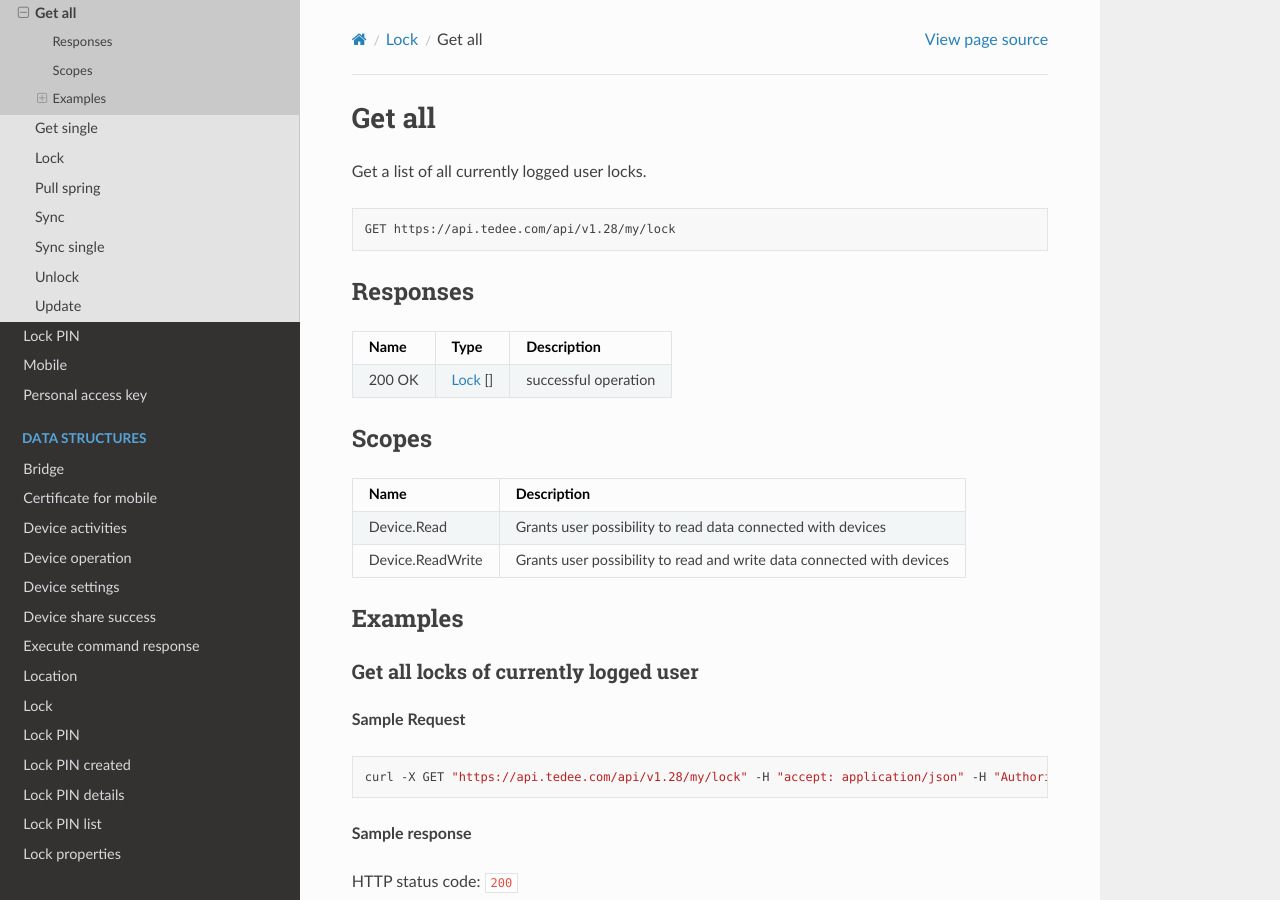
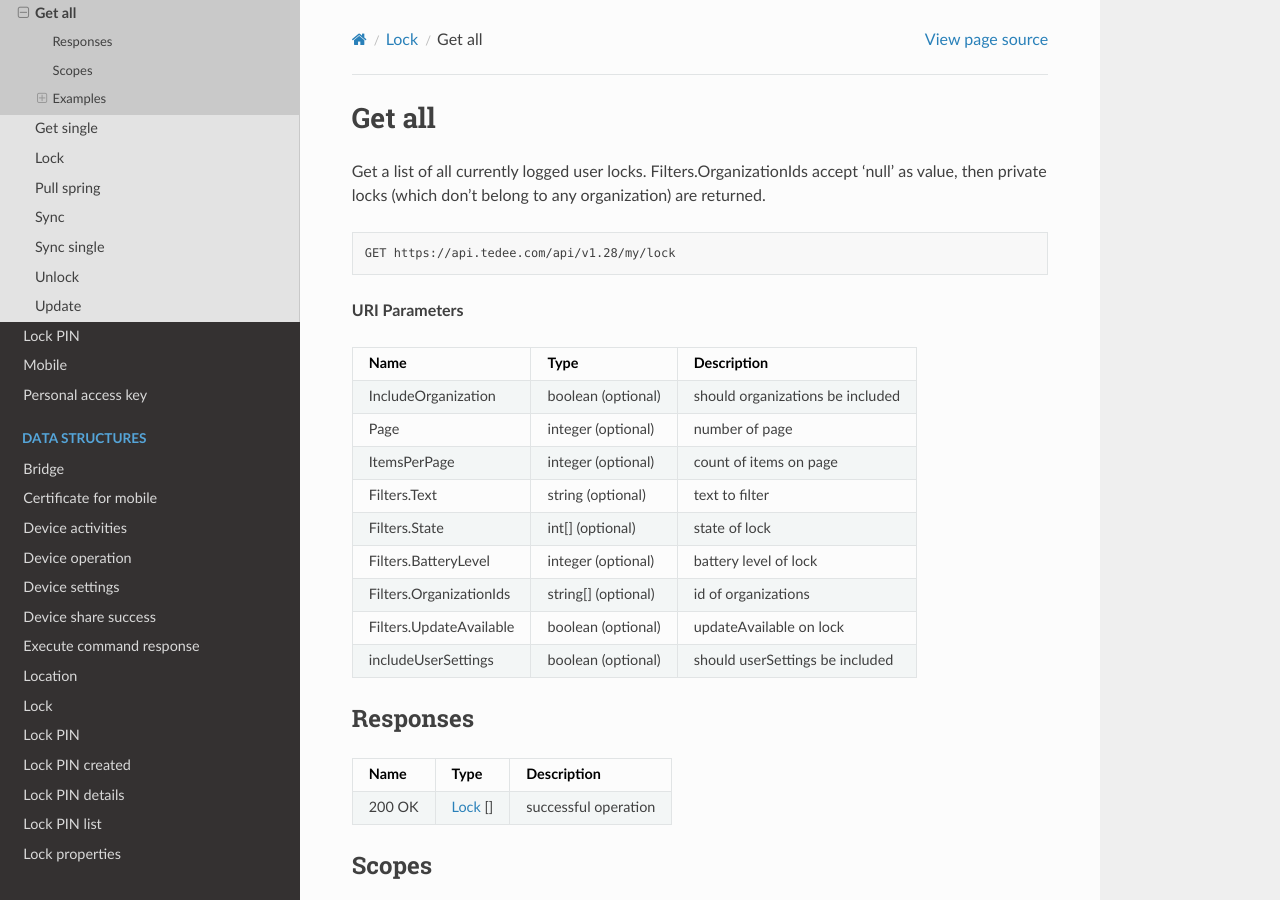
Before and after one commit to tedee-com/tedee-api-doc, a Sphinx documentation site: the page built from docs/source/endpoints/lock/get-all.rst, in a window 1280 px wide and 900 px high. Built offline with Sphinx 7.4.7 and the Read the Docs theme 2.0.0, drawn with Linux system fonts in a browser that asks for light colours; pages that are not in the unit, such as notebooks, are missing from menus.

Commit message:
Updated locks documentation

```diff
--- a/docs/source/datastructures/lock.rst
+++ b/docs/source/datastructures/lock.rst
@@ -31,6 +31,12 @@ Lock
 +--------------------------+----------------------------------------------------+---------------------------------------------------+
 | name                     | string                                             | lock name                                         |
 +--------------------------+----------------------------------------------------+---------------------------------------------------+
+| organizationId           | integer                                             | id of organization that lock is connected to      |
++--------------------------+----------------------------------------------------+---------------------------------------------------+
+| organizationName         | string                                             | name of organization that lock is connected to    |
++--------------------------+----------------------------------------------------+---------------------------------------------------+
+| organizationSlug         | string                                             | unique, custom url of organization    |
++--------------------------+----------------------------------------------------+---------------------------------------------------+
 | revision                 | number                                             | current lock revision in database                 |
 +--------------------------+----------------------------------------------------+---------------------------------------------------+
 | serialNumber             | string                                             | lock serial number                                |
--- a/docs/source/endpoints/lock/get-all.rst
+++ b/docs/source/endpoints/lock/get-all.rst
@@ -2,10 +2,35 @@ Get all
 =========================
 
 Get a list of all currently logged user locks.
+Filters.OrganizationIds accept 'null' as value, then private locks (which don't belong to any organization) are returned.
 
 .. code-block:: sh
 
     GET |apiUrl|/api/|apiVersion|/my/lock
+
+**URI Parameters**
+
++------------------------+--------------------+---------------------------------+
+| Name                   | Type               | Description                     |
++========================+====================+=================================+
+| IncludeOrganization    | boolean (optional) | should organizations be included|
++------------------------+--------------------+---------------------------------+
+| Page                   | integer (optional) | number of page                  |
++------------------------+--------------------+---------------------------------+
+| ItemsPerPage           | integer (optional) | count of items on page          |
++------------------------+--------------------+---------------------------------+
+| Filters.Text           | string (optional)  | text to filter                  |
++------------------------+--------------------+---------------------------------+
+| Filters.State          | int[] (optional)   | state of lock                   |
++------------------------+--------------------+---------------------------------+
+| Filters.BatteryLevel   | integer (optional) | battery level of lock           |
++------------------------+--------------------+---------------------------------+
+| Filters.OrganizationIds| string[] (optional)| id of organizations             |
++------------------------+--------------------+---------------------------------+
+| Filters.UpdateAvailable| boolean (optional) | updateAvailable on lock         |
++------------------------+--------------------+---------------------------------+
+| includeUserSettings    | boolean (optional) | should userSettings be included |
++------------------------+--------------------+---------------------------------+
 
 Responses
 -------------
--- a/docs/source/endpoints/lock/update.rst
+++ b/docs/source/endpoints/lock/update.rst
@@ -22,7 +22,8 @@ Update lock.
 +---------------------------+---------------------------------------------------------------------------+----------------------------------------------------+
 | userSettings              | :doc:`User settings <../../datastructures/user-settings>` (optional)      | settings of current user for that device           |
 +---------------------------+---------------------------------------------------------------------------+----------------------------------------------------+
-
+| timeZone                  | datetime                                                                  | timezone of lock                                   |
++---------------------------+---------------------------------------------------------------------------+----------------------------------------------------+
 All parameters in this endpoint (except id and revision) are optional.
 This means that specifying a given parameter will update its value. If a given parameter is not specified, its value will not change.
 
```
